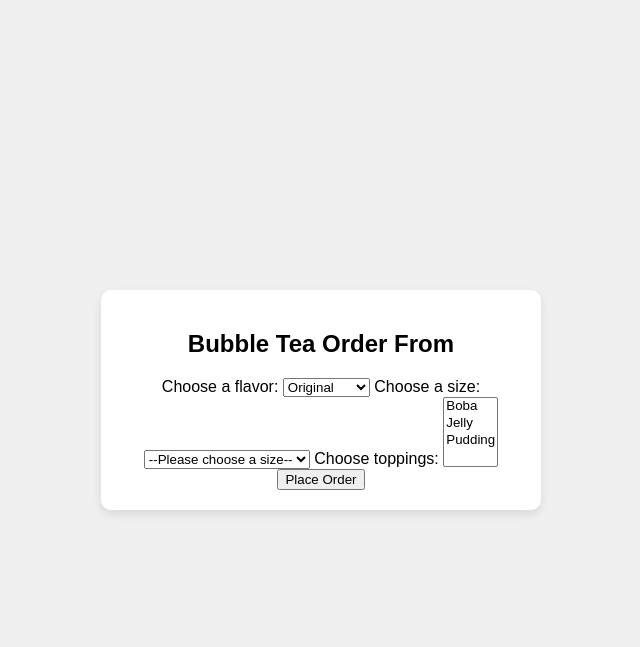
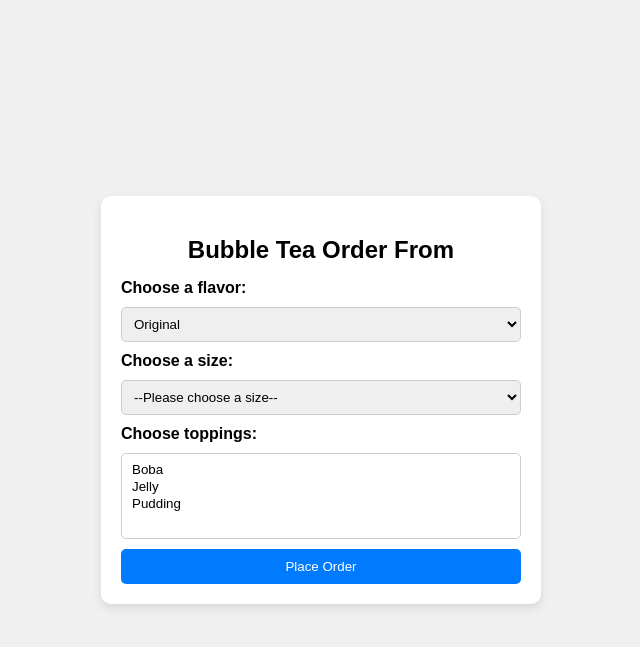
Before and after one commit to saraxixi/CS5610-Web-Development, a web app: file lab3/index.html in a window 1280 px wide. Shown: the top 647 px of the page, without its empty margins (319-959 px from the left). Run offline with its HTML, style and script files only (its server is not run), Linux system fonts and the light colour scheme.

Commit message:
style: enhance form layout and design in styles.css

```diff
--- a/lab3/css/styles.css
+++ b/lab3/css/styles.css
@@ -17,3 +17,33 @@ body  {
   width: 100%;
   text-align: center;
 }
+
+h2 {
+  margin-bottom: 15px;
+}
+
+form {
+  display: flex;
+  flex-direction: column;
+  gap: 10px;
+}
+
+label {
+  font-weight: bold;
+  text-align: left;
+}
+
+select {
+  padding: 8px;
+  border-radius: 5px;
+  border: 1px solid #ccc;
+}
+
+button {
+  padding: 10px;
+  border: none;
+  border-radius: 5px;
+  background-color: #007bff;
+  color: #fff;
+  cursor: pointer;
+}
```
